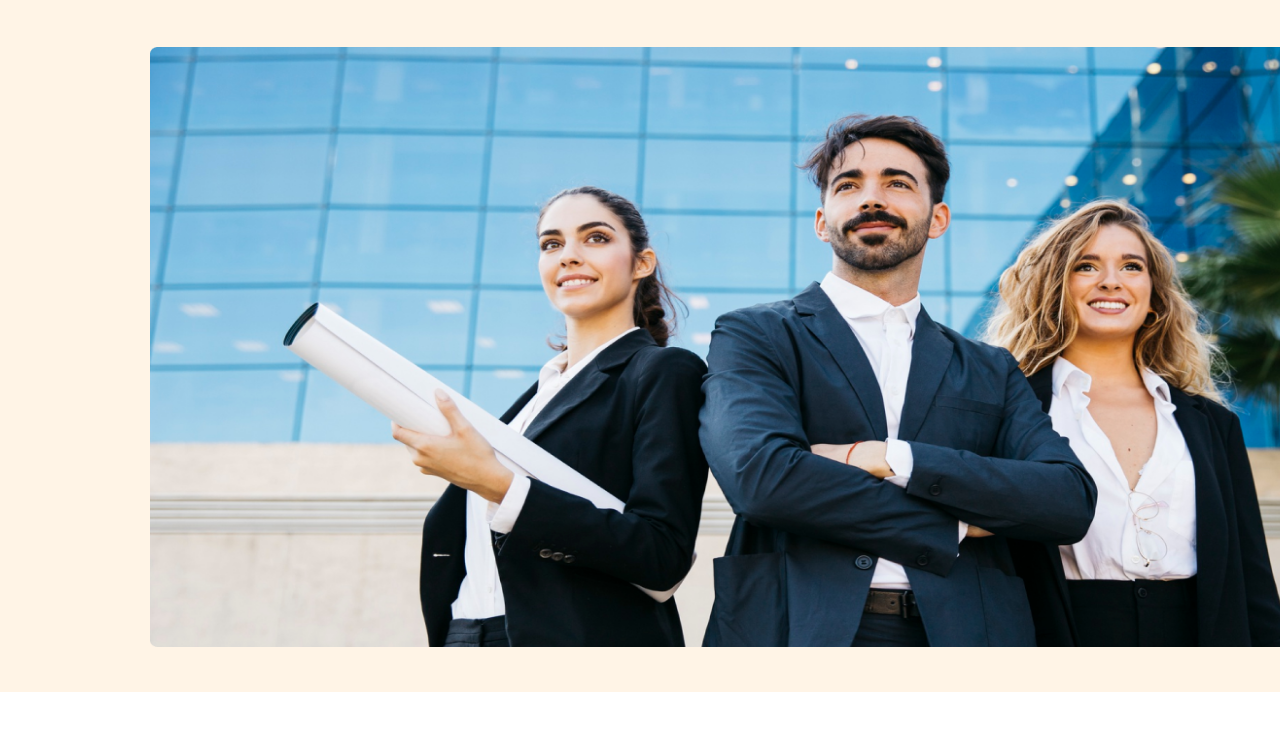
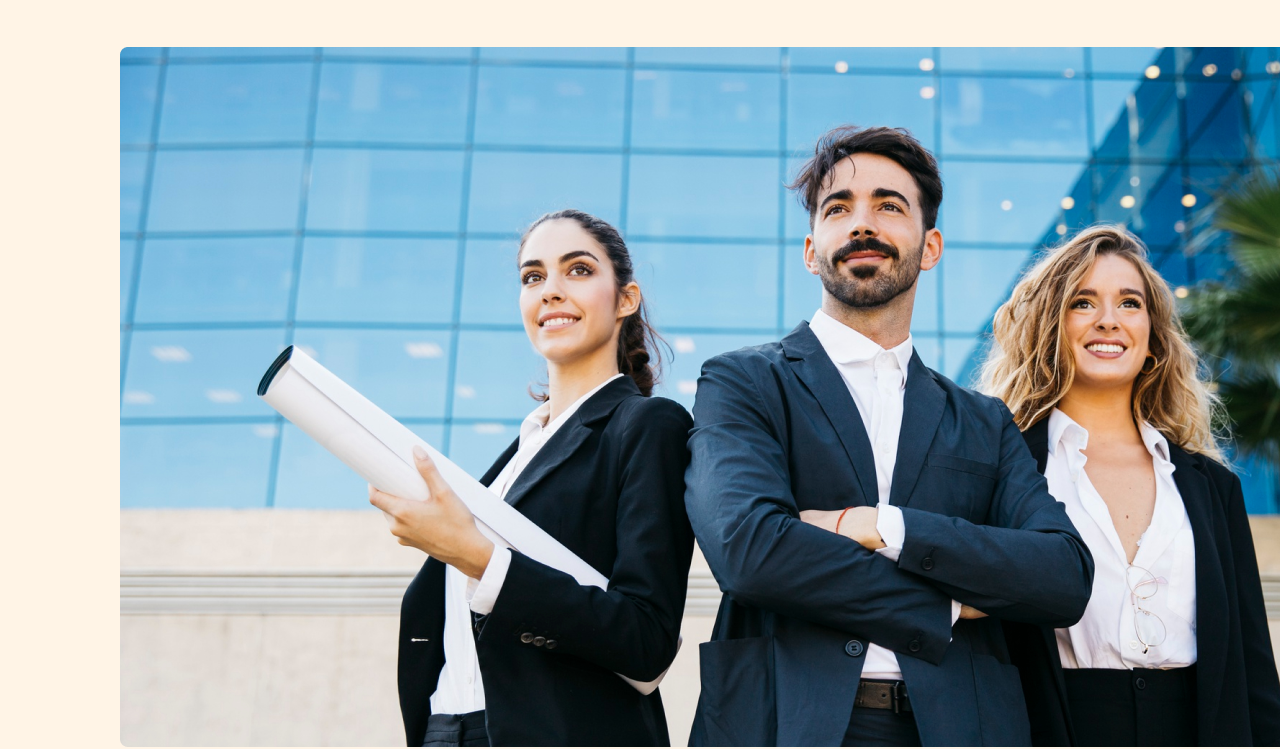
Before and after one commit to Reza7S/g3-architects-main, a plain HTML site: page index.html in a window 1280 px wide. Shown: the part 496-1245 px from the top of the page. Drawn offline with nearby package versions, Linux system fonts and the light colour scheme.

Commit message:
edit banner styles

```diff
--- a/styles/style.css
+++ b/styles/style.css
@@ -63,9 +63,9 @@ nav{
     transform: translateX(10px) rotate(5deg) translateY(5px);
 }
 .banner-image{
-    width: 1400px;
-    height: 600px;
-    margin: 50px 180px 40px 150px;
+    width: 1440px;
+    height: 700px;
+    margin: 50px 180px 40px 120px;
 }
 /*List Section Styles*/
 .list-section{
```
